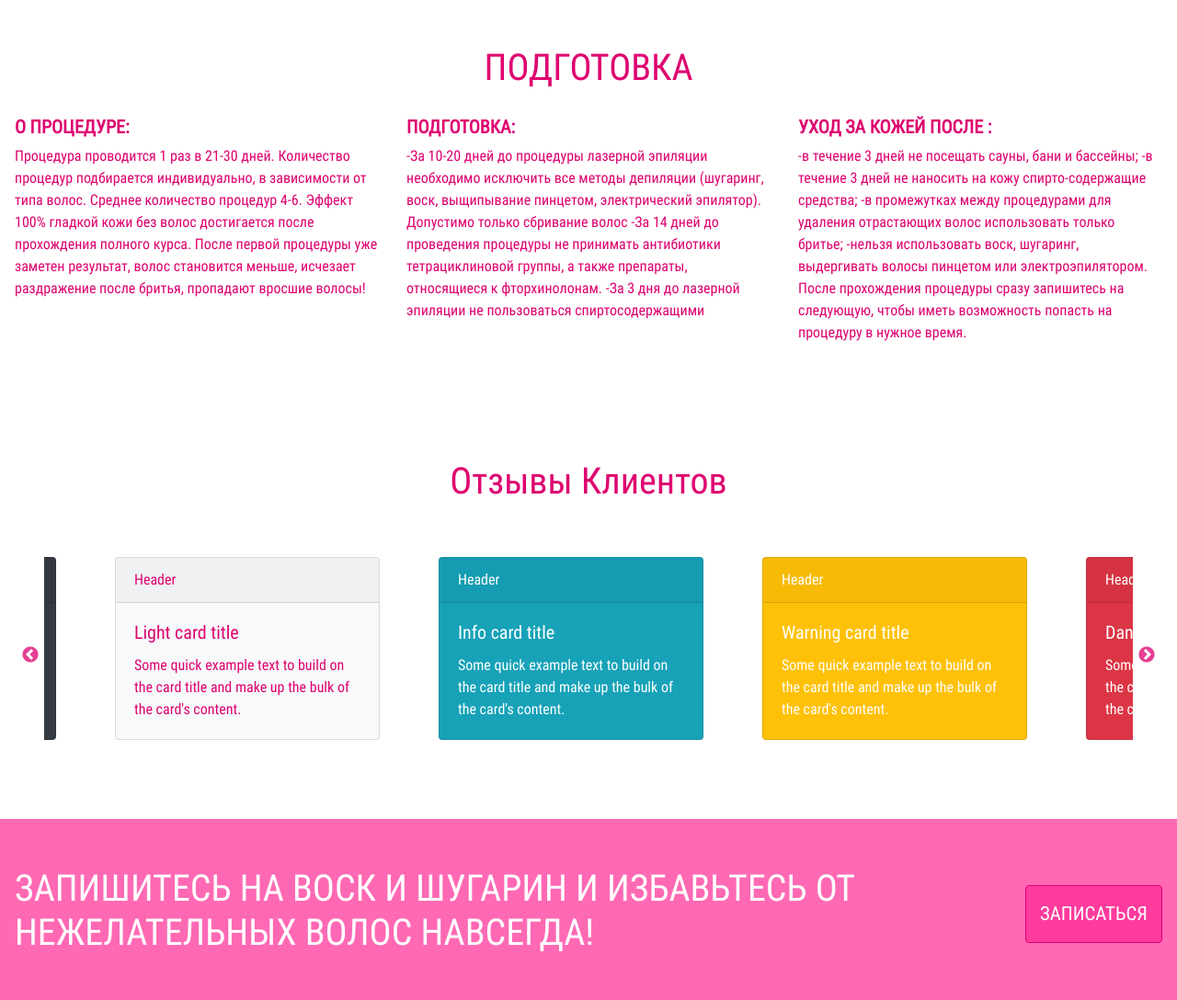
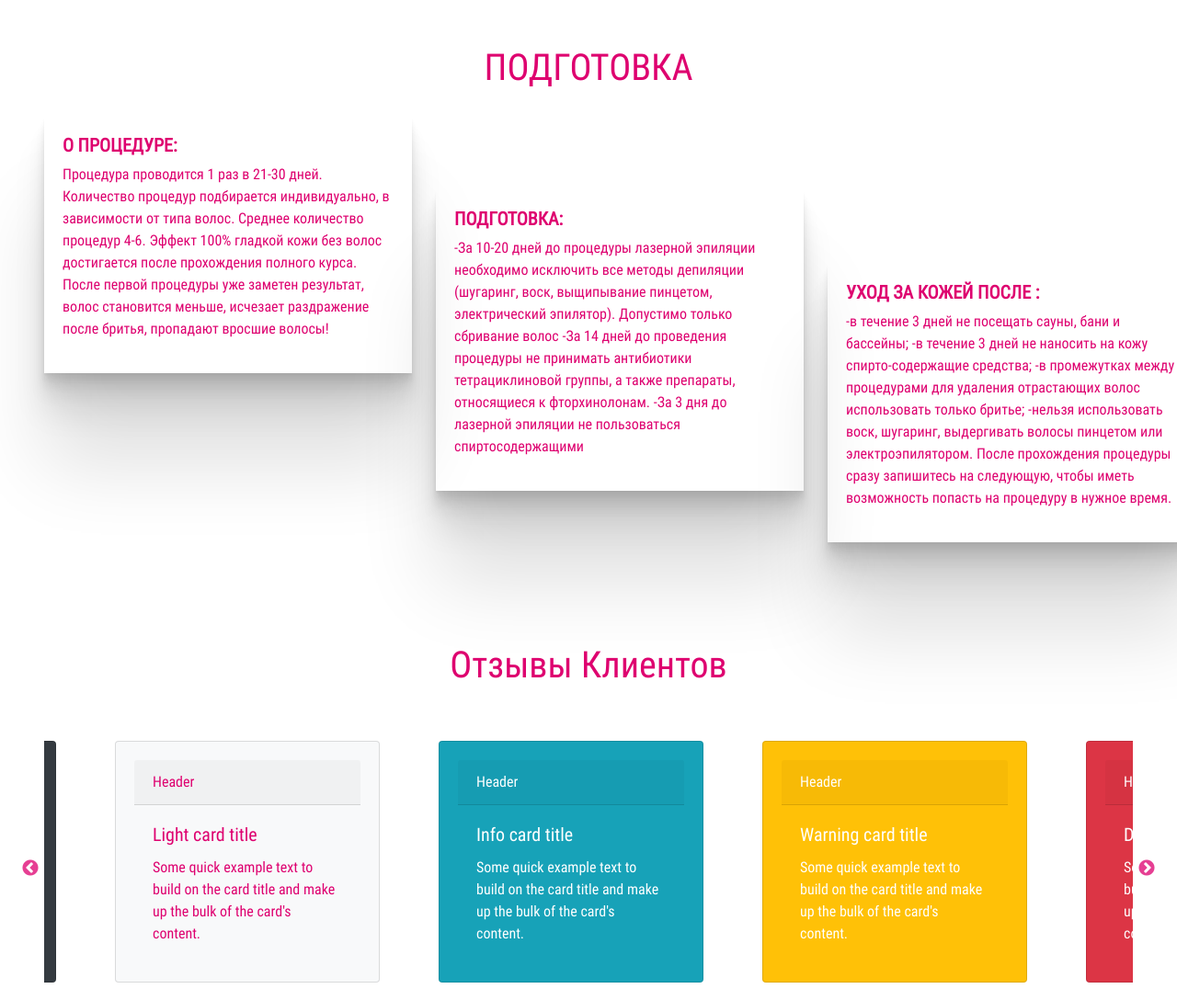
Before and after one commit to Bekhzod1995/Salon, a website: page index.html in a window 1280 px wide. Shown: the part 6000-7088 px from the top of the page at 92% size. Drawn offline with nearby package versions, Linux system fonts and the light colour scheme; files that its build step writes are made by us from their sources; files whose address does not match are found by name.

Commit message:
added animations

```diff
--- a/index.html
+++ b/index.html
@@ -22,7 +22,8 @@
 <body>
 	<div id="preloader"></div>
 	<!-- <button onclick="topFunction()" id="myBtn" title="Go to top">Top</button> -->
-		<span onclick="topFunction()"  id="myBtn" title="Go to top"><img src="./pictures/up-arrow.svg" width="48" alt=""></span>
+	<span onclick="topFunction()" id="myBtn" title="Go to top"><img src="./pictures/up-arrow.svg" width="48"
+			alt=""></span>
 
 	<!--Header-->
 	<header>
@@ -385,6 +386,7 @@
 				ВОСК И ШУГАРИН
 			</h1>
 			<div class="spaces-between-blocks" style="text-align: center;">
+				<!-- <img src="./pictures/rose2.png" alt="rose" class="rose"> -->
 				<video width="800" height="600" controls>
 					<source src="./video/movie.mp4" type="video/mp4">
 					<!-- <source src="movie.ogg" type="video/ogg"> -->
@@ -474,6 +476,7 @@
 			<div class="spaces-between-blocks">
 				<div class="row">
 					<div class="col-md-4">
+						<div class="custom-cards">
 							<h5 style="font-weight: bold;">О ПРОЦЕДУРЕ: </h5>
 							<p>
 								Процедура проводится 1 раз в 21-30 дней. Количество процедур подбирается индивидуально, в зависимости от
@@ -486,7 +489,9 @@
 								волосы!
 							</p>
 						</div>
+					</div>
 					<div class="col-md-4">
+						<div class="custom-cards" style="margin-top: 80px;">
 							<h5 style="font-weight: bold;">ПОДГОТОВКА: </h5>
 							<p>
 								-За 10-20 дней до процедуры лазерной эпиляции необходимо исключить все методы депиляции (шугаринг, воск,
@@ -499,7 +504,9 @@
 								-За 3 дня до лазерной эпиляции не пользоваться спиртосодержащими
 							</p>
 						</div>
+					</div>
 					<div class="col-md-4">
+						<div class="custom-cards" style="margin-top: 160px;">
 							<h5 style="font-weight: bold;">УХОД ЗА КОЖЕЙ ПОСЛЕ : </h5>
 							<p>
 								-в течение 3 дней не посещать сауны, бани и бассейны;
@@ -511,6 +518,7 @@
 								в
 								нужное время.
 							</p>
+						</div>
 					</div>
 				</div>
 			</div>
@@ -638,9 +646,9 @@
 						<p><i class="fab fa-telegram"></i> depilation</p>
 					</div>
 					<div class="col-md-4">
-						<!-- <script type="text/javascript" charset="utf-8" async
+						<script type="text/javascript" charset="utf-8" async
 							src="https://api-maps.yandex.ru/services/constructor/1.0/js/?um=constructor%3A50c448c25aae39b986819b05d6da838d7a13bc296d06ffdd87284c7426c06171&amp;width=340&amp;height=328&amp;lang=ru_RU&amp;scroll=true">
-							</script> -->
+							</script>
 					</div>
 				</div>
 			</div>
@@ -660,58 +668,7 @@
 	<script type="text/javascript" src="//code.jquery.com/jquery-1.11.0.min.js"></script>
 	<script type="text/javascript" src="//code.jquery.com/jquery-migrate-1.2.1.min.js"></script>
 	<script type="text/javascript" src="slick/slick.min.js"></script>
-	<script type="text/javascript">
-	AOS.init();
-	const  mybutton = document.getElementById("myBtn");
-	window.onscroll = function() {scrollFunction()};
-
-	function scrollFunction() {
-		if (document.body.scrollTop > 20 || document.documentElement.scrollTop > 20) {
-			mybutton.style.display = "block";
-		} else {
-			mybutton.style.display = "none";
-		}
-	}
-
-	function topFunction() {
-		document.body.scrollTop = 0;
-		document.documentElement.scrollTop = 0;
-	}
-
-	$('.autoplay').slick({
-			slidesToShow: 3,
-			slidesToScroll: 1,
-			autoplay: true,
-			autoplaySpeed: 2000,
-			arrows: true,
-			adoptiveHeight: true,
-			autoplay: true,
-			autoplaySpeed: 2000,
-			centerMode: true,
-			centerPadding: '60px',
-			slidesToShow: 3,
-			responsive: [
-				{
-					breakpoint: 768,
-					settings: {
-						arrows: false,
-						centerMode: true,
-						centerPadding: '40px',
-						slidesToShow: 3
-					}
-				},
-				{
-					breakpoint: 480,
-					settings: {
-						arrows: false,
-						centerMode: true,
-						centerPadding: '40px',
-						slidesToShow: 1
-					}
-				}
-			]
-		});
-	</script>
+	<script type="text/javascript" src="./js/script.js"></script>
 </body>
 
 </html>
--- a/js/script.js
+++ b/js/script.js
@@ -1,6 +1,6 @@
 AOS.init();
-	const  mybutton = document.getElementById("myBtn");
-	window.onscroll = function() {scrollFunction()};
+const mybutton = document.getElementById("myBtn");
+window.onscroll = function () { scrollFunction() };
 
 function scrollFunction() {
 	if (document.body.scrollTop > 20 || document.documentElement.scrollTop > 20) {
--- a/less/body.less
+++ b/less/body.less
@@ -1,3 +1,5 @@
+@import 'mixins';
+
 #myBtn {
 	display: none;
 	position: fixed;
@@ -62,3 +64,28 @@
 	text-align: center;
 	color: rgba(255, 255, 255, 0.8);
 }
+
+.custom-cards {
+	box-shadow: 0 2.8px 2.2px rgba(0, 0, 0, 0.034),
+	0 6.7px 5.3px rgba(0, 0, 0, 0.048),
+	0 12.5px 10px rgba(0, 0, 0, 0.06),
+	0 22.3px 17.9px rgba(0, 0, 0, 0.072),
+	0 41.8px 33.4px rgba(0, 0, 0, 0.086),
+	0 100px 80px rgba(0, 0, 0, 0.12);
+	.card();
+}
+
+// .rose {
+// 	position: absolute;
+// 	border: 1px solid;
+// 	width: 5rem;
+// 	left: -10;
+// 	border: 1px solid green;
+// }
+
+// #shugarin {
+// 	background: url(../pictures/rose.png);
+// 	background-position: center center;
+// 	background-repeat: no-repeat;
+// 	background-size: cover;
+// }
--- a/less/mixins.less
+++ b/less/mixins.less
@@ -4,3 +4,8 @@
 	padding: 0 16px;
 	max-width: 100%;
 }
+
+.card {
+	width: 25rem;
+	padding: 20px;
+}
--- a/style/style.css
+++ b/style/style.css
@@ -245,6 +245,10 @@ ul {
   padding: 0 16px;
   max-width: 100%;
 }
+.card {
+  width: 25rem;
+  padding: 20px;
+}
 .ribbon-background {
   background-color: #FF69B4;
 }
@@ -312,6 +316,13 @@ ul {
   font-weight: 400;
   text-align: center;
   color: rgba(255, 255, 255, 0.8);
+}
+.custom-cards {
+  box-shadow: 0 2.8px 2.2px rgba(0, 0, 0, 0.034), 0 6.7px 5.3px rgba(0, 0, 0, 0.048), 0 12.5px 10px rgba(0, 0, 0, 0.06), 0 22.3px 17.9px rgba(0, 0, 0, 0.072), 0 41.8px 33.4px rgba(0, 0, 0, 0.086), 0 100px 80px rgba(0, 0, 0, 0.12);
+  width: 25rem;
+  padding: 20px;
+  margin-left: 2rem;
+  margin-right: 2rem;
 }
 footer {
   background-color: #DE006F;
```
Also changed, not shown: pictures/rose.png (added), pictures/rose2.png (added). Lines whose indentation alone changed are shown as unchanged.
